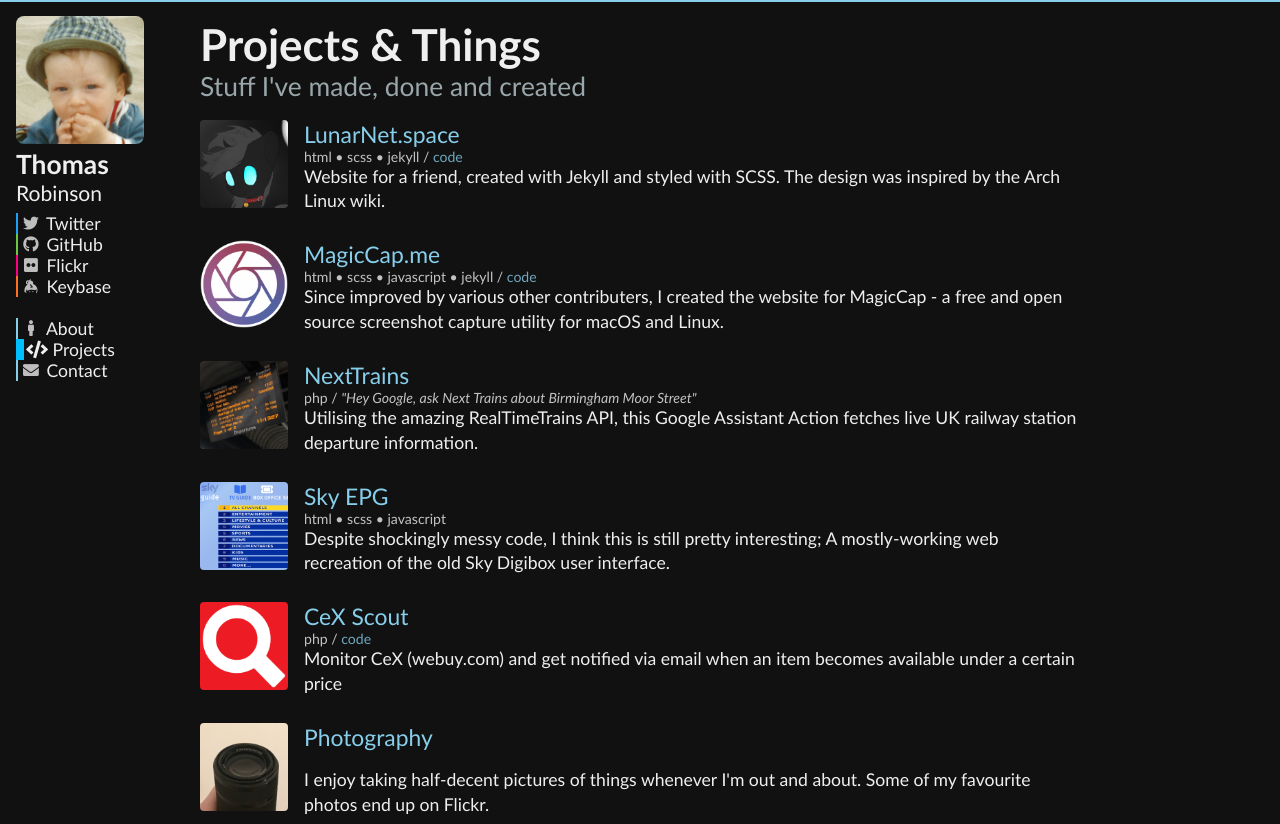
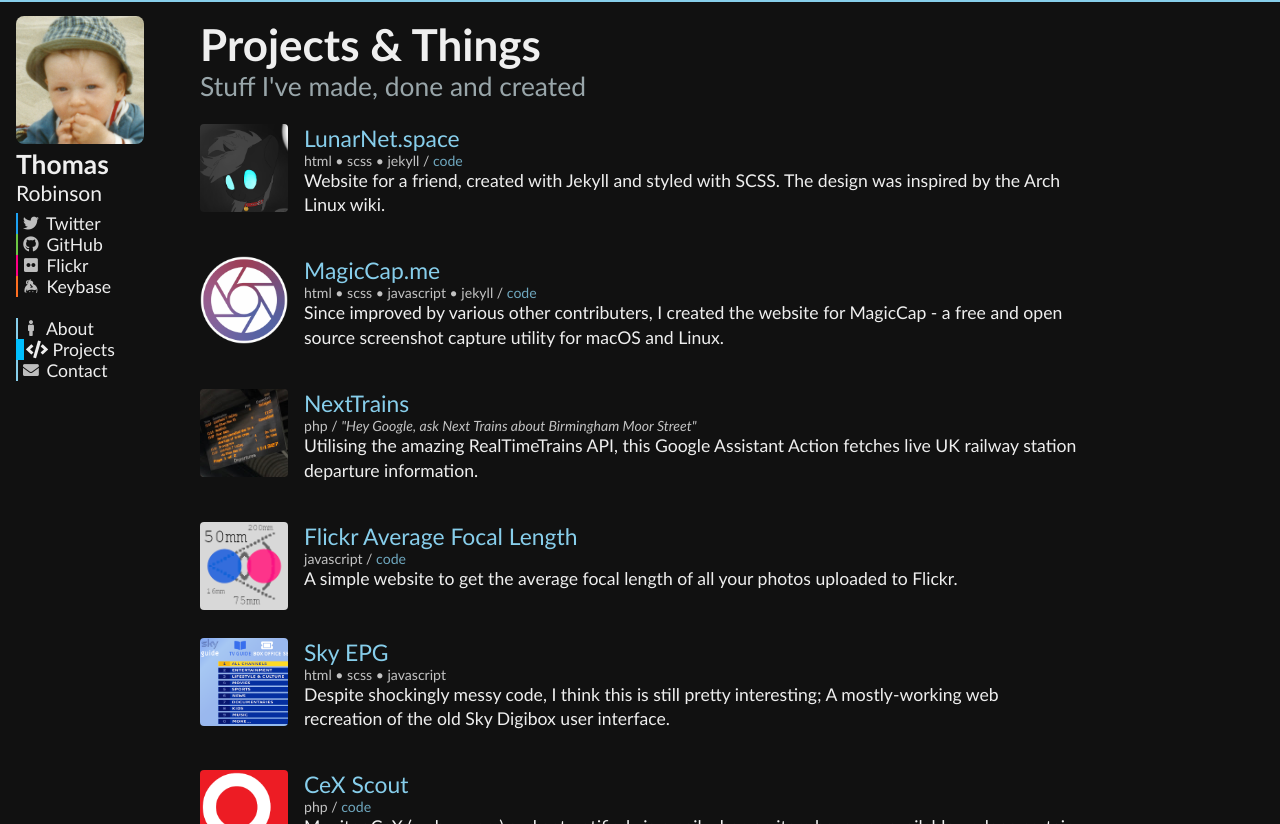
Before and after one commit to tomfishemoji/tomfishemoji.github.io, a Jekyll site: the page built from projects.html, in a window 1280 px wide and 1301 px high. Shown: the top 824 px of the window. Built offline with Jekyll 4.4.1, drawn with Linux system fonts in a browser that asks for light colours; nearby versions of some CDN libraries; some of the changed text lies outside the part shown; grey boxes are pictures that could not be loaded.

Commit message:
Add some more projects

```diff
--- a/css/pages/projects.css
+++ b/css/pages/projects.css
@@ -4,12 +4,12 @@
 }
 
 li.project {
-  display: block;
+  display: inline-block;
   width: 100%;
 }
 
 li.project:not(:first-of-type) {
-  margin-top: 24px;
+  margin-top: 8px;
 }
 
 li.project a.project-title, li.project span {
--- a/projects.html
+++ b/projects.html
@@ -40,6 +40,16 @@
     </li>
 
     <li class="project">
+        <img class="project-image" src="/img/projects/flickrmm.png" alt="CeX Scout Icon">
+        <a href="https://trobinson.me/flickr-mm/" target="_blank" rel="noopener noreferrer" class="project-title">
+        Flickr Average Focal Length</a>
+        <span>
+            javascript / <a href="https://github.com/mrdnomaid/flickr-mm" target="_blank" rel="noopener noreferrer">code</a>
+        </span>
+        <p>A simple website to get the average focal length of all your photos uploaded to Flickr.</p>
+    </li>
+
+    <li class="project">
         <img class="project-image" src="/img/projects/skyepg.png" alt="A screenshot of skyepg">
         <a href="https://trobinson.me/skyepg/" target="_blank" rel="noopener noreferrer" class="project-title">
         Sky EPG</a>
@@ -60,10 +70,19 @@
     </li>
 
     <li class="project">
+        <img class="project-image" src="/img/projects/busstop.png" alt="CeX Scout Icon">
+        <a href="https://trobinson.me/busstop/" target="_blank" rel="noopener noreferrer" class="project-title">
+        Bus Stop</a>
+        <span>
+            html &bull; css
+        </span>
+        <p>Design for a West Midlands Network bus stop, created with HTML and CSS.</p>
+    </li>
+
+    <li class="project">
         <img class="project-image" src="/img/projects/lens.png" alt="Photograph of a Camera Lens">
         <a href="/flickr/" class="project-title">
         Photography</a>
-        <span>&nbsp;</span>
         <p>I enjoy taking half-decent pictures of things whenever I'm out and about. Some of my favourite photos end up on Flickr.</p>
     </li>
 
```
Also changed, not shown: img/projects/busstop.png (added), img/projects/flickrmm.png (added).
